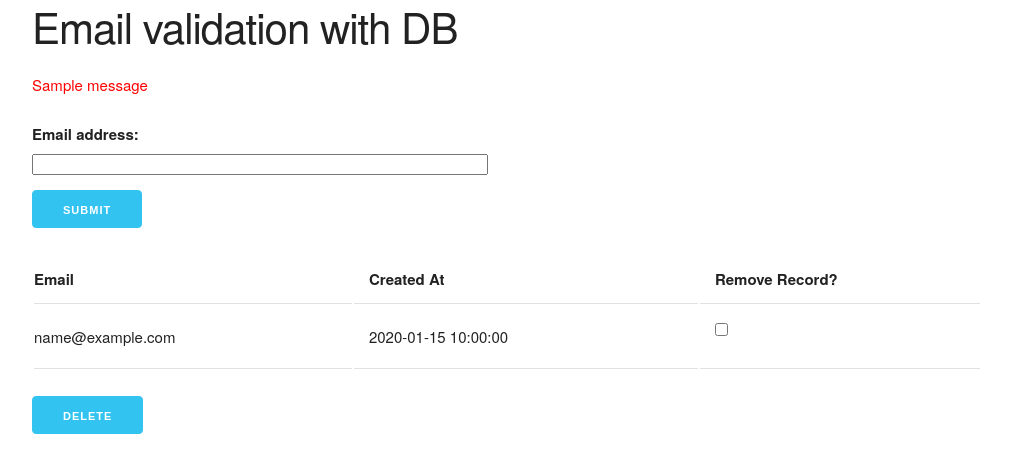
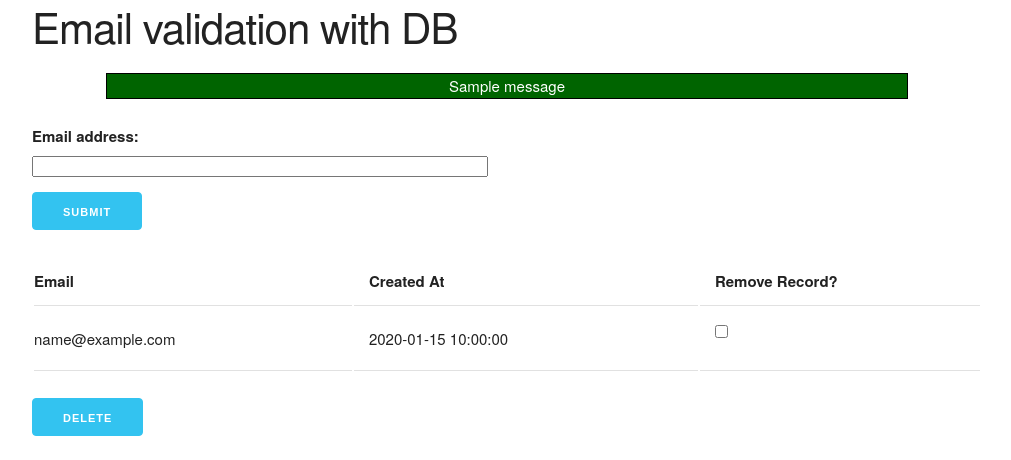
Before and after one commit to Python-November-2018/nshredz, a Flask app: page / in a window 1280 px wide. Shown: the top 460 px of the page, without its empty margins (133-1144 px from the left). Run offline with Flask 2, Linux system fonts and the light colour scheme; tables that the repository leaves empty or names only in its code hold one stand-in row (values such as "Sample post"); one stand-in notice (Sample message) is shown; some libraries are stand-ins or nearby versions.

Commit message:
removed redirect to seperate template. flashing on main index for success or error

```diff
--- a/04-flask_mysql/02-required/04-email_validation/server.py
+++ b/04-flask_mysql/02-required/04-email_validation/server.py
@@ -11,8 +11,8 @@ mysql = connectToMySQL('emaildb')
 
 @app.route('/')
 def index():
-    if 'clear' in session:
-        session.clear()
+    # if 'clear' in session:
+    #     session.clear()
 
     mysql = connectToMySQL("emaildb")
 
@@ -25,23 +25,23 @@ def add_email():
     session['email'] = request.form['email']
     print(session['email'])
     print('this is here')
+
     if len(request.form['email']) < 1:
-        flash('Email can not be empty')
-    elif not EMAIL_REGEX.match(request.form['email']):
-        flash("Invalid Email Address!")
+        flash("Email can not be empty", "error")
+        return redirect("/")
+    if not EMAIL_REGEX.match(request.form['email']):
+        flash("Invalid Email Address!", "error")
+        return redirect("/")
 
-    if '_flashes' in session.keys():
-        print('flashes found')
-        # session['clear'] = '1'
-        return redirect("/")
-    else:
-        mysql = connectToMySQL("emaildb")
-        query = "INSERT INTO emails (email, created_at, updated_at) VALUES (%(email)s, NOW(), NOW());"
-        data = {
-                'email': request.form['email'],
-                }
-        new_email_id = mysql.query_db(query, data)
-        return redirect("/complete")
+    flash("The email address you entered " + session['email'] + " is a valid email address!", "success")
+
+    mysql = connectToMySQL("emaildb")
+    query = "INSERT INTO emails (email, created_at, updated_at) VALUES (%(email)s, NOW(), NOW());"
+    data = {
+            'email': request.form['email'],
+            }
+    new_email_id = mysql.query_db(query, data)
+    return redirect("/")
 
 @app.route('/delete_email', methods=["GET","POST"])
 def delete_email():
@@ -53,12 +53,12 @@ def delete_email():
     delete_them = mysql.query_db(query)
     return redirect('/')
 
-@app.route('/complete', methods=["GET","POST"])
-def complete():
-    print('complete')
+# @app.route('/complete', methods=["GET","POST"])
+# def complete():
+#     print('complete')
 
-    session['clear'] = '1'
-    return render_template("complete.html")
+#     session['clear'] = '1'
+#     return render_template("complete.html")
 
-if __name__=="__main__":
+if __name__== "__main__":
     app.run(debug=True)
--- a/04-flask_mysql/02-required/04-email_validation/static/css/style.css
+++ b/04-flask_mysql/02-required/04-email_validation/static/css/style.css
@@ -13,5 +13,16 @@ form {
     margin-bottom: 0px;
 }
 .error {
-    color: red;
+    color: white;
+    background-color: darkred;
+    border: 1px solid black;
+    text-align: center;
+    width: 200px;
 }
+.success {
+    color: white;
+    background-color: darkgreen;
+    border: 1px solid black;
+    text-align: center;
+    width: 800px;
+}
--- a/04-flask_mysql/02-required/04-email_validation/templates/index.html
+++ b/04-flask_mysql/02-required/04-email_validation/templates/index.html
@@ -12,10 +12,10 @@
 <body>
     <div class="wrapper">
         <h2>Email validation with DB</h2>
-        {% with messages = get_flashed_messages() %}
+        {% with messages = get_flashed_messages(with_categories=true) %}
             {% if messages %}
-                {% for message in messages %}
-                    <p class="error">{{ message }}</p>
+                {% for category, message in messages %}
+                    <p class="{{ category }}">{{ message }}</p>
                 {% endfor %}
             {% endif %}
         {% endwith %}
```
Also changed, not shown: 04-flask_mysql/02-required/04-email_validation/templates/complete.html (deleted, +0 -17 lines).
